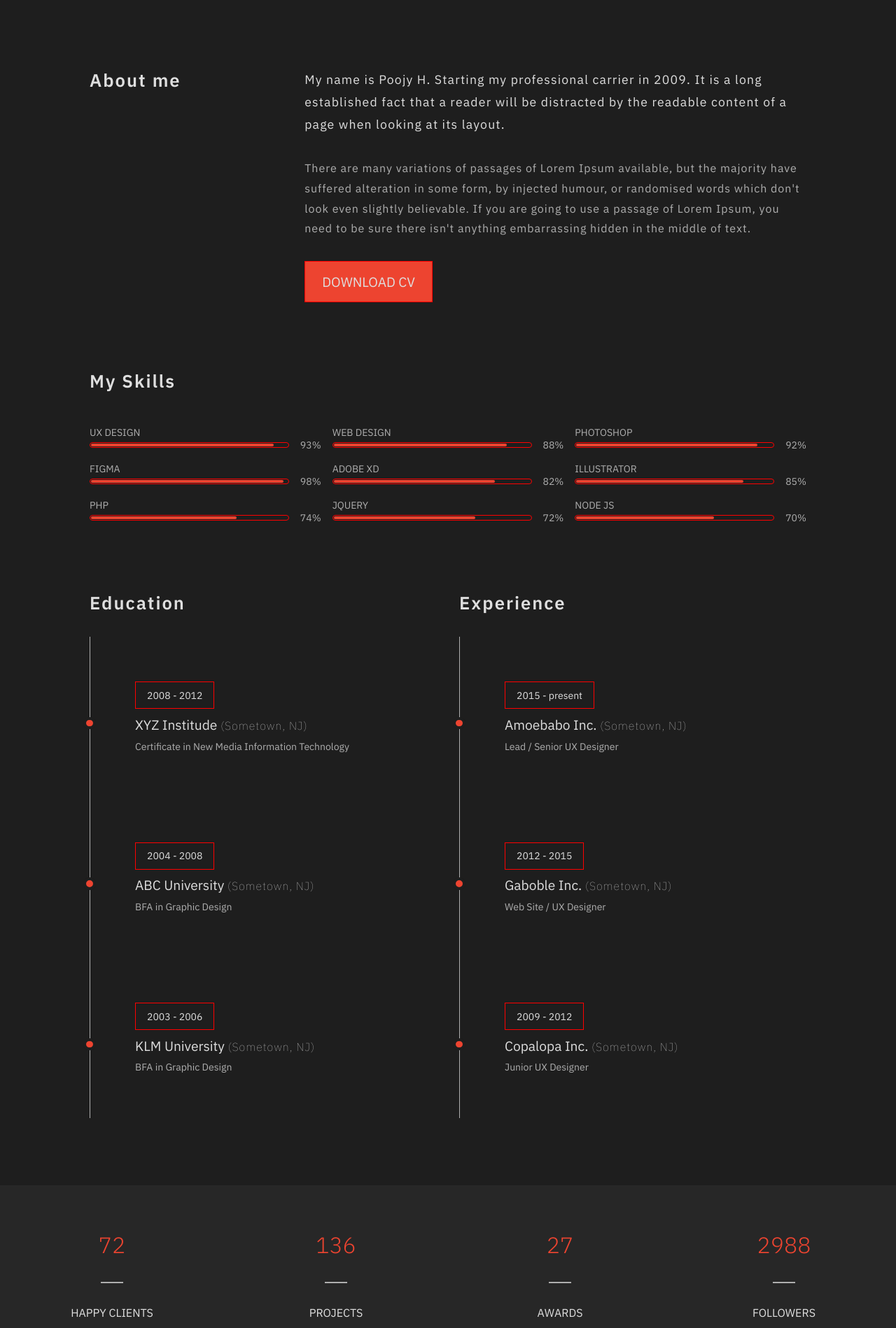
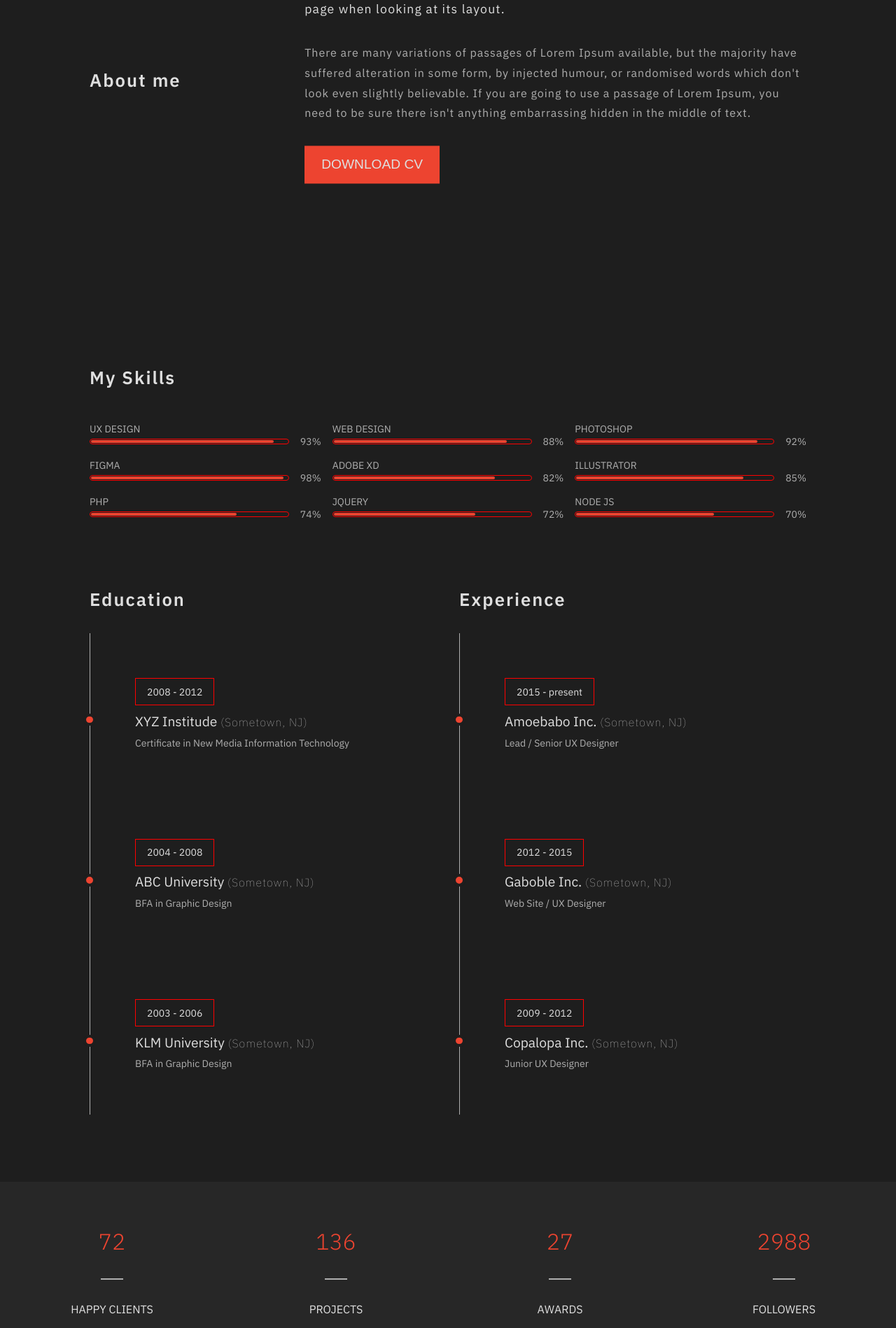
Before and after one commit to thong20/ReactJS, a React (Create React App) app: page /about in a window 1280 px wide. Shown: the part 802-2700 px from the top of the page at 70% size. Built offline with nearby package versions, Linux system fonts and the light colour scheme.

Commit message:
20210307-131522

```diff
--- a/src/Pages/About/About.js
+++ b/src/Pages/About/About.js
@@ -1,4 +1,4 @@
-import React from 'react'
+import React, {useEffect} from 'react'
 import './about.scss'
 import PropTypes from 'prop-types'
 import {Link} from 'react-router-dom'
@@ -57,7 +57,12 @@ const skills = [
   {name: 'jQuery', skill: 72},
   {name: 'Node JS', skill: 70},
 ]
-
+const statistics = [
+  {count: 72, name: 'Happy Clients'},
+  {count: 136, name: 'Projects'},
+  {count: 27, name: 'Awards'},
+  {count: 2988, name: 'Followers'}
+]
 const customers = [
   {
     name: 'Cecilia Obotoh',
@@ -81,6 +86,33 @@ const customers = [
 export default function About(){
 
 
+  const lazyLoading = () => {
+    const faders = document.querySelectorAll(".fade-in")
+    console.log('faders:', faders)
+    const options = {
+      rootMargin: '0px 0px -200px 0px',
+      threshold: 1
+    }
+    const observer = new IntersectionObserver((entries, appearOnscroll) => {
+      entries.forEach(obj => {
+        if(!obj.isIntersecting){
+          return
+        }else{
+          obj.target.classList.add('appear')
+          appearOnscroll.unobserve(obj.target)
+        }
+      })
+    }, options)
+
+    faders.forEach(fader => observer.observe(fader))
+
+  }
+
+  useEffect(() => {
+    lazyLoading()
+
+  }, [])
+
   return (
     <div id='About'>
       <div className="container">
@@ -92,16 +124,16 @@ export default function About(){
             <div className="col-left">
               <h3 className='title'>About me</h3>
             </div>
-            <div className="col-right">
+            <div className="col-right fade-in">
               <div className="desc1">
                 My name is Poojy H. Starting my professional carrier in 2009. It is a long established fact that a reader will be distracted by the readable content of a page when looking at its layout.
               </div>
               <div className="desc2">
                 There are many variations of passages of Lorem Ipsum available, but the majority have suffered alteration in some form, by injected humour, or randomised words which don't look even slightly believable. If you are going to use a passage of Lorem Ipsum, you need to be sure there isn't anything embarrassing hidden in the middle of text.
               </div>
-              <div className="btn-download">
-                <p>Download CV</p>
-              </div>
+              <button className="btn-download">
+                <span>Download CV</span>
+              </button>
             </div>
           </div>
 
@@ -163,26 +195,16 @@ export default function About(){
 
           {/* STATISTICS -------------------- */}
           <div className="statistics">
-            <div className="item">
-              <p>72</p>
-              <div className="divide"></div>
-              <span>Happy clients</span>
-            </div>
-            <div className="item">
-              <p>136</p>
-              <div className="divide"></div>
-              <span>Projects</span>
-            </div>
-            <div className="item">
-              <p>27</p>
-              <div className="divide"></div>
-              <span>Awards</span>
-            </div>
-            <div className="item">
-              <p>2988</p>
-              <div className="divide"></div>
-              <span>Followers</span>
-            </div>
+            {
+              statistics.map((item, idx) => (
+                <div key={`key-${idx}`} className="item">
+                  <p>{item.count}</p>
+                  <div className="divide"></div>
+                  <span>{item.name}</span>
+                </div>
+              ))
+            }
+
           </div>
 
           <div className="space"></div>
--- a/src/Pages/About/about.scss
+++ b/src/Pages/About/about.scss
@@ -9,7 +9,27 @@
       // ABOUT ME ===========================
       .about-me{
         display: grid;
+        .col-left{
+          .fade-in{
+            opacity: 0;
+            transition: opacity 3s ease-in-out;
+          }
+          .appear{
+            opacity: 1
+          }
+        }
         .col-right{
+          &.fade-in{
+            opacity: 0;
+            transform: translateY(50%);
+            transition: transform 2 ease-in-out;
+
+          }
+          &.appear{
+            opacity: 1;
+            transform: translateY(-50%);
+          }
+
           .desc1{
             font-size: 1.1rem;
             color: theme.$colorFontLight;
@@ -26,11 +46,15 @@
           }
           .btn-download{
             margin-top: 2rem;
+            border: none;
 
-            p{
+            &:hover{
+              cursor: pointer;
+            }
+            span{
               display: inline-block;
-              border: 1px solid red;
               font-size: 1.2rem;
+              color: theme.$colorFontLight;
               padding: 1rem 1.5rem;
               text-transform: uppercase;
               background-color: theme.$colorBgPrimary;
```
Also changed, not shown: 1 other file (tests, documents, lock files or other folders).
